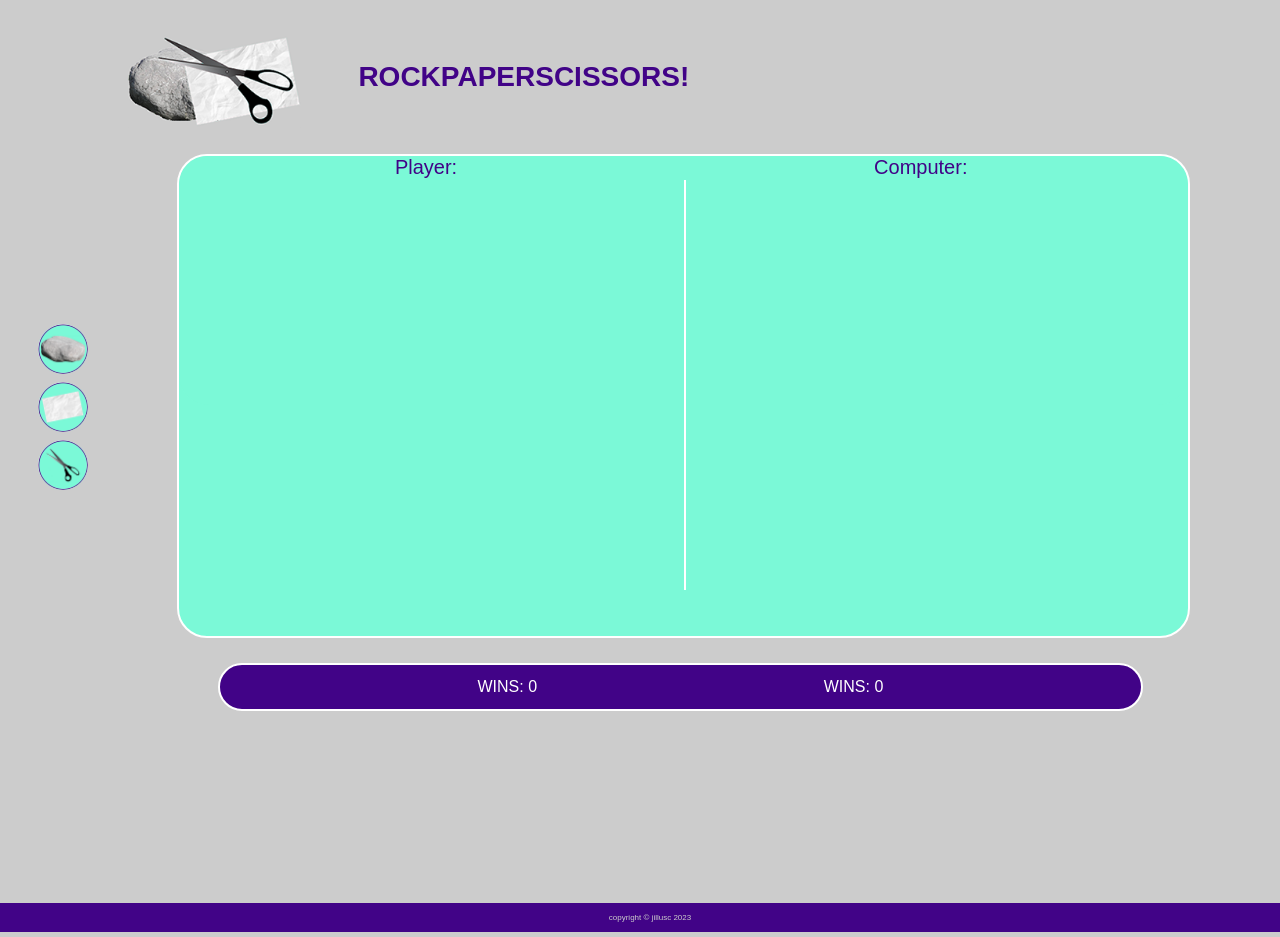
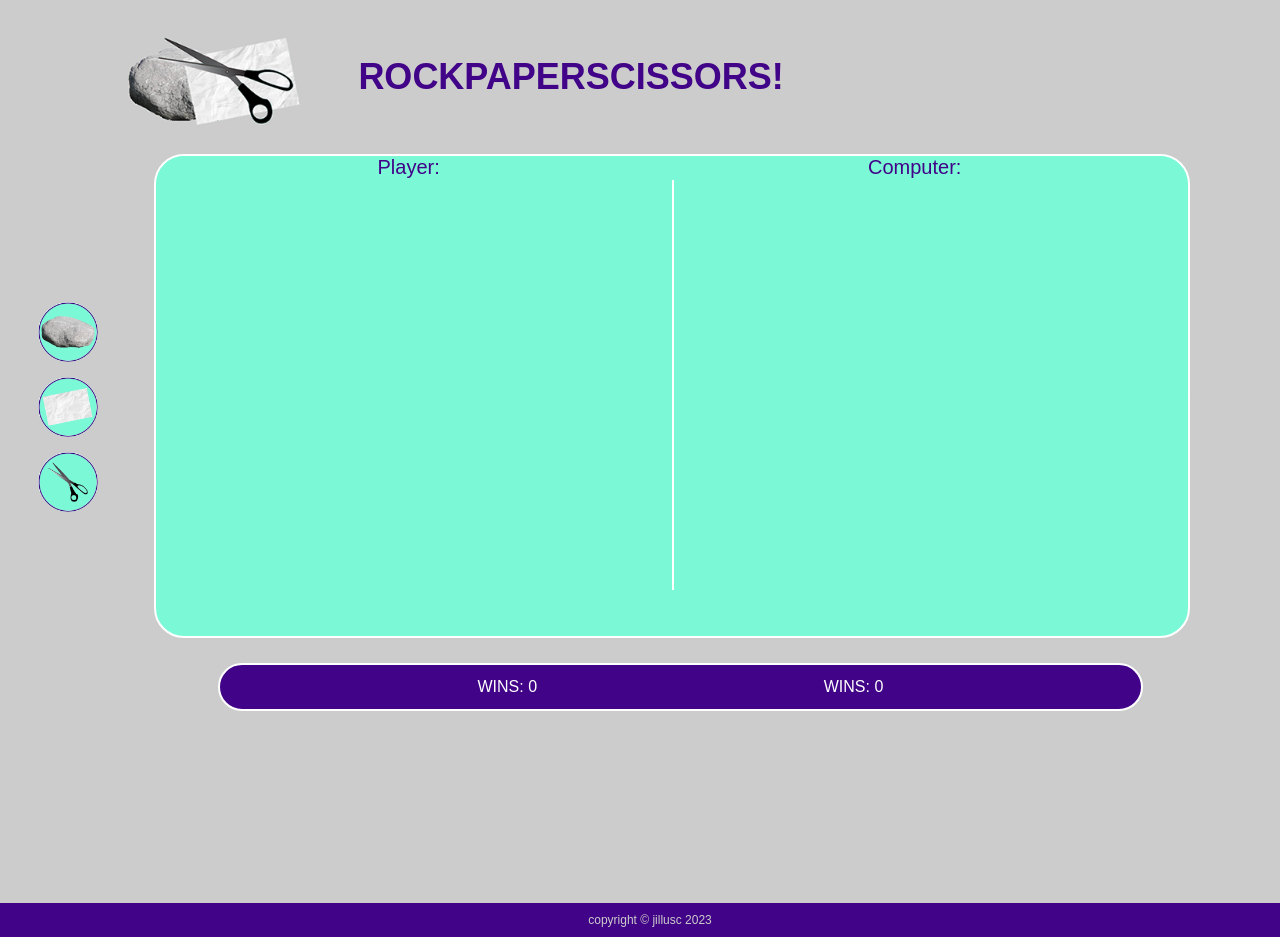
Before and after one commit to jillusc/RockPaperScissors, a plain HTML site: page index.html in a window 1280 px wide. Drawn offline with Linux system fonts and the light colour scheme; a web font is replaced by a local one.

Commit message:
fine-tuned css and added media queries

```diff
--- a/assets/css/style.css
+++ b/assets/css/style.css
@@ -148,3 +148,37 @@
     font-size: .5rem;
     padding: 10px;
 }
+
+.copyright {
+    font-size: 10px;
+}
+
+/* media query: tablets and larger (768px and up) */
+@media screen and (min-width: 768px) {
+    h1 {
+        font-size: 2.25rem;
+        margin-left: 3%;
+    }
+
+    #player-buttons {
+        gap: 15px;
+    }
+
+    .btn-choices {
+        box-sizing: border-box;
+        width: 60px;
+        height: 60px;
+        background: none;
+    }
+}
+
+/* media query: laptops and larger screens (992px and up) */
+@media screen and (min-width: 992px) {
+    #player-buttons {
+        margin: 2% 0 0 0;
+    }
+
+    .copyright {
+        font-size: 12px;
+    }
+}
```
